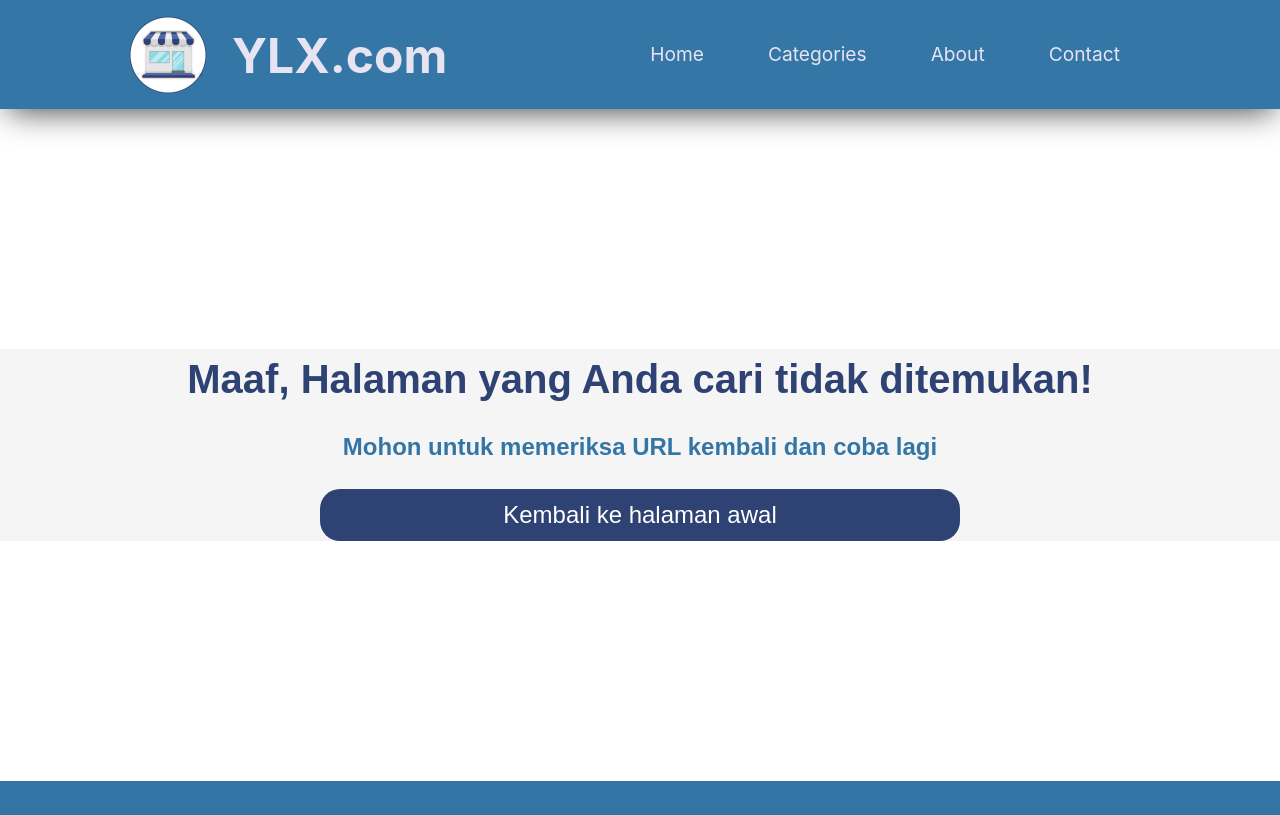
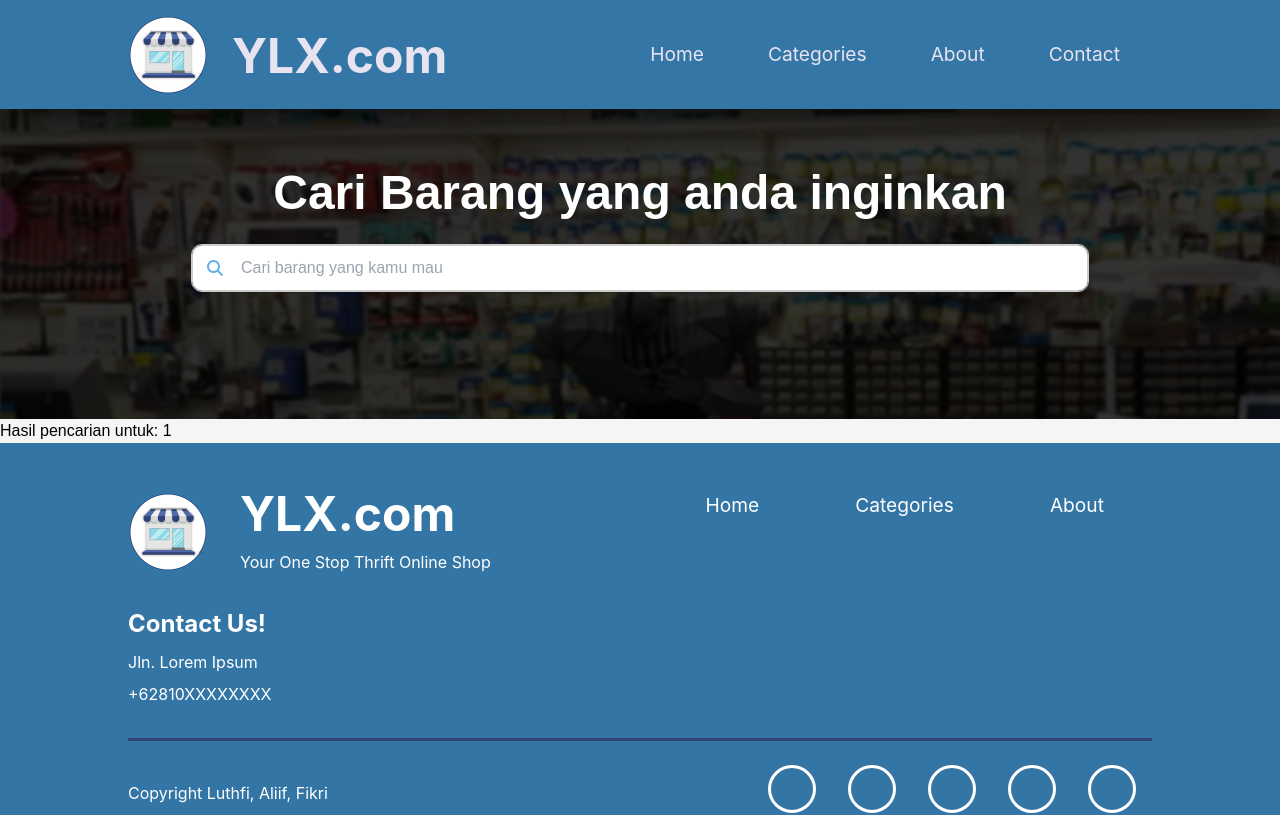
Before and after one commit to MuhammadLuthfi2003/barang-bekas, a React (Vite) app: page /search/1 in a window 1280 px wide. Shown: the top 815 px of the page. Built offline with nearby package versions, Linux system fonts and the light colour scheme.

Commit message:
added routing for search purposes

```diff
--- a/src/App.jsx
+++ b/src/App.jsx
@@ -12,9 +12,12 @@ import Footer from './components/footer.jsx';
 
 import Landingpage from './dirs/landingpage.jsx';
 import About from './dirs/about.jsx';
-import Categories from './dirs/categories.jsx';
+import CategoriesList from './dirs/categories.jsx';
 import Contact from './dirs/contact.jsx';
 import ErrorPage from './dirs/error.jsx';
+
+import SearchBar from './dirs/searchbar.jsx';
+import SearchResults from './dirs/searchresults.jsx';
 
 function App() {
     return (
@@ -24,9 +27,18 @@ function App() {
                 <div className='main'>
                     <Switch>
                         <Route path='/' element={<Landingpage />} />
-                        <Route path='/categories' element={<Categories />} />
+
+                        <Route path='/categories' element={<CategoriesList />} >
+
+                        </Route>
+
                         <Route path='/about' element={<About />} />
                         <Route path='/contact' element={<Contact />} />
+
+                        <Route path='/search' element={<SearchBar />} >
+                            <Route path=':keyword' element={<SearchResults />} />
+                        </Route>
+
                         <Route path="*" element={<ErrorPage />} />
                     </Switch>
                 </div>
--- a/src/dirs/categories.jsx
+++ b/src/dirs/categories.jsx
@@ -1,8 +1,7 @@
 import React from 'react';
 
 
-
-function Categories() {
+function CategoriesList() {
     return (
         <div className='main'>
             <div className='categories'>
@@ -12,4 +11,4 @@ function Categories() {
     )
 }
 
-export default Categories;
+export default CategoriesList;
--- a/src/dirs/landingpage.jsx
+++ b/src/dirs/landingpage.jsx
@@ -1,4 +1,4 @@
-import React from 'react';
+import React, {useState} from 'react';
 import { FontAwesomeIcon } from '@fortawesome/react-fontawesome';
 
 //import mini component
@@ -29,6 +29,18 @@ const items = [
 ]
 
 function Landingpage() {
+
+    const [search,setSearch] = useState('');
+
+    const handleKeyDown = event => {
+
+        if (event.key === 'Enter') {
+            location.href = `/search/${search}`;
+        }
+    };
+
+
+
     return (
         <div className='main'>
             <div className="header">
@@ -37,7 +49,9 @@ function Landingpage() {
                 <div className="search-input-wrapper">
                     <div className="search-input">
                         <i className="fa-solid fa-magnifying-glass search-icon"></i>
-                        <input type="text" className="search-input-field" placeholder="Cari barang yang kamu mau"/>
+                        <input type="text" className="search-input-field" placeholder="Cari barang yang kamu mau"
+                        onKeyDown={handleKeyDown}
+                        onChange={event => setSearch(event.target.value)}/>
                     </div>
                 </div>
             </div>
--- /dev/null
+++ b/src/dirs/searchbar.jsx
@@ -0,0 +1,39 @@
+import React, {useState} from 'react';
+import {Outlet} from 'react-router-dom';
+
+import '../styles/searchbar.css';
+
+function SearchBar() {
+    const [search, setSearch] = useState('');
+
+    const handleChange = (e) => {
+        setSearch(e.target.value);
+    }
+
+    const handleKeyDown = (e) => {
+        if (e.key === 'Enter') {
+            location.href = `/search/${search}`;
+        }
+    }
+
+    return (
+        <>
+            <div className='main'>
+                <div className='search'>
+                    <h1 className='search-title'>Cari Barang yang anda inginkan</h1>
+                    <div className="search-input-wrapper">
+                        <div className="search-input">
+                            <i className="fa-solid fa-magnifying-glass search-icon"></i>
+                            <input type="text" className="search-input-field" placeholder="Cari barang yang kamu mau"
+                            onKeyDown={handleKeyDown}
+                            onChange={event => setSearch(event.target.value)}/>
+                        </div>
+                    </div>
+                </div>
+            </div>
+            <Outlet />
+        </>
+    )
+}
+
+export default SearchBar;
--- /dev/null
+++ b/src/dirs/searchresults.jsx
@@ -0,0 +1,20 @@
+import React, {useState} from 'react';
+import {useParams} from 'react-router-dom';
+
+import '../styles/searchresults.css';
+
+function SearchResults() {
+    const {keyword} = useParams();
+
+    return (
+        <>
+            <div className='main'>
+                <div className='search-results'>
+                    <h1>Hasil pencarian untuk: {keyword}</h1>
+                </div>
+            </div>
+        </>
+    )
+}
+
+export default SearchResults;
--- /dev/null
+++ b/src/dirs/spesific-categories.jsx
@@ -0,0 +1 @@
+import React from 'react';
--- /dev/null
+++ b/src/styles/searchbar.css
@@ -0,0 +1,14 @@
+.search {
+    background-image: url(../assets/img-toko.png);
+    padding-top: 3rem;
+    padding-bottom: 3rem;
+    box-shadow: -1px 10px 22px 0px rgba(0,0,0,0.75);
+}
+
+.search-title {
+    text-align: center;
+    font-size: 3rem;
+    font-weight:700;
+    color: #fff;
+    margin-bottom: 1rem;
+}
```
Also changed, not shown: src/dirs/search.jsx (deleted), src/styles/searchresults.css (added).
